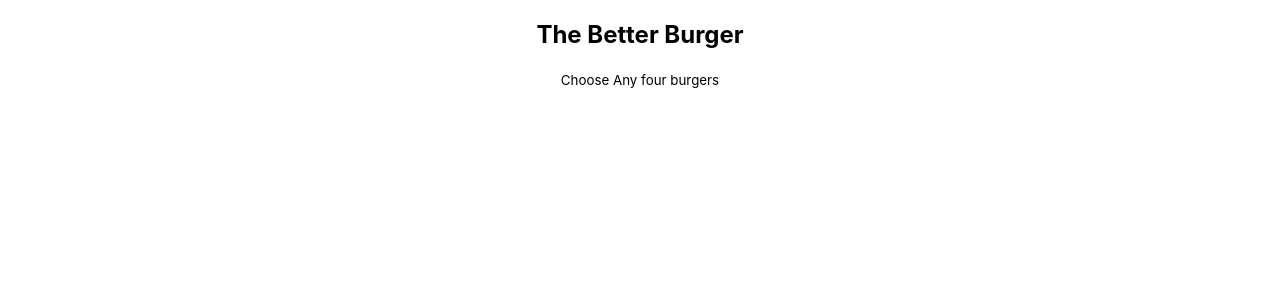
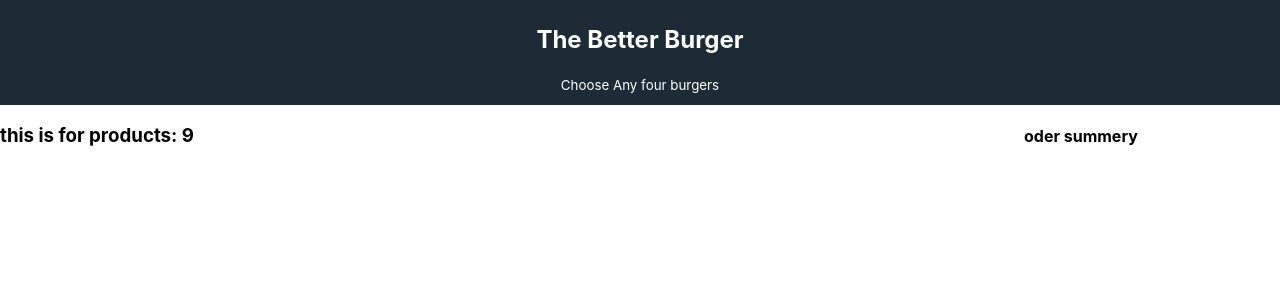
Before and after one commit to kaiumhusyn/burgerShop, a React (Create React App) app: page / in a window 1280 px wide. Shown: the top 300 px of the page. Built offline with nearby package versions, Linux system fonts and the light colour scheme.

Commit message:
load data

```diff
--- a/src/App.js
+++ b/src/App.js
@@ -1,10 +1,12 @@
 import './App.css';
 import Header from './components/Header/Header';
+import Shop from './components/Shop/Shop';
 
 function App() {
   return (
-    <div className="App">
+    <div >
       <Header></Header>
+      <Shop></Shop>
 
     </div>
   );
--- a/src/components/Header/Header.css
+++ b/src/components/Header/Header.css
@@ -0,0 +1,8 @@
+.header {
+  height: 100px;
+  background-color: #1c2b35;
+  color: white;
+  text-align: center;
+  align-items: center;
+  padding-top: 5px;
+}
--- a/src/components/Header/Header.js
+++ b/src/components/Header/Header.js
@@ -1,11 +1,12 @@
 import React from 'react';
+import './Header.css'
 
 const Header = () => {
     return (
-        <div>
+        <nav className='header'>
             <h2>The Better Burger</h2>
             <p><small>Choose Any four burgers</small></p>
-        </div>
+        </nav>
     );
 };
 
--- /dev/null
+++ b/src/components/Shop/Shop.css
@@ -0,0 +1,4 @@
+.shop-container {
+  display: grid;
+  grid-template-columns: 4fr 1fr;
+}
--- /dev/null
+++ b/src/components/Shop/Shop.js
@@ -0,0 +1,25 @@
+import React, { useEffect, useState } from 'react';
+import './Shop.css'
+
+const Shop = () => {
+    const [products, setProducts] = useState([]);
+
+    useEffect(() =>{
+        fetch('products.json')
+        .then(res => res.json())
+        .then(data => setProducts(data))
+    },[])
+    return (
+        <div className='shop-container'>
+            <div className="products-container">
+                <h3>this is for products: {products.length}</h3>
+
+            </div>
+            <div className="cart-container">
+                <h4>oder summery</h4>
+            </div>
+        </div>
+    );
+};
+
+export default Shop;
```
Also changed, not shown: public/products.json (renamed from public/burger.json).
